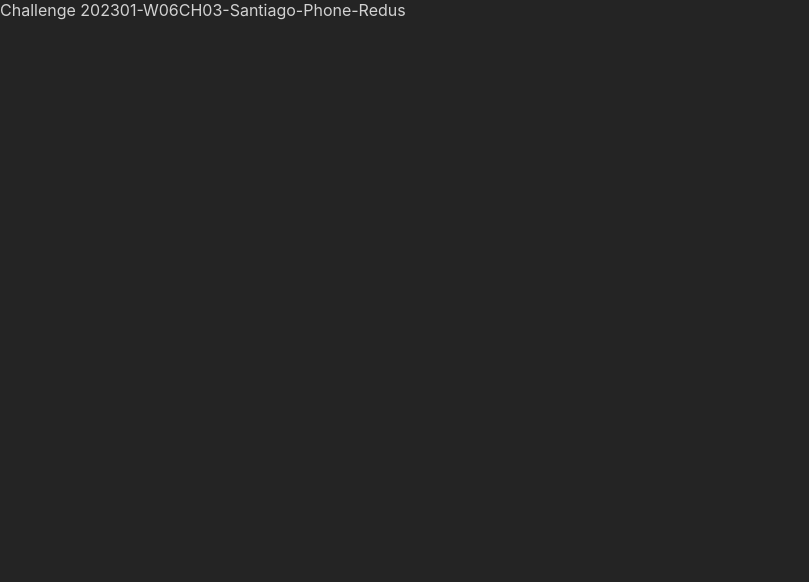
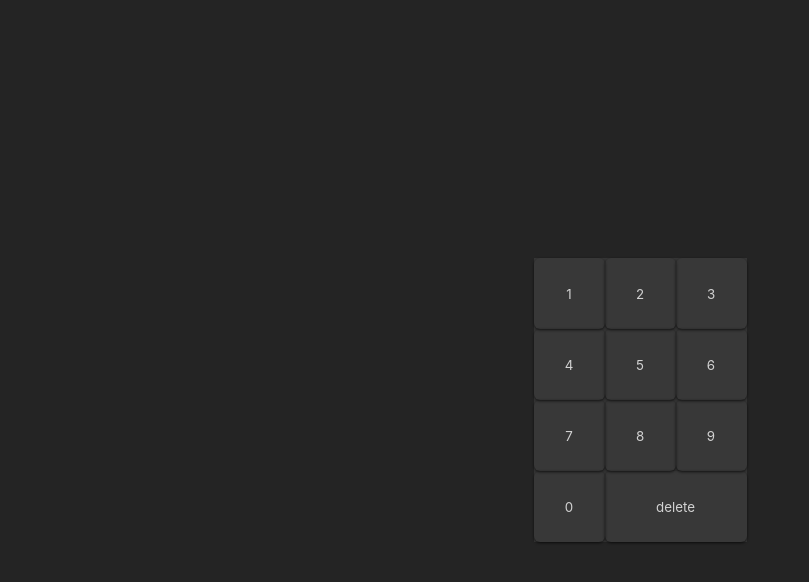
Before and after one commit to sfdezlop/202301-W06CH03-Santiago-Phone-Redus, a React (Create React App) app: page / in a window 1280 px wide. Shown: the top 582 px of the page, without its empty margins (0-809 px from the left). Built offline with nearby package versions, Linux system fonts and the light colour scheme.

Commit message:
Update app and test

```diff
--- a/src/core/components/app/App.tsx
+++ b/src/core/components/app/App.tsx
@@ -1,8 +1,15 @@
 import React from 'react';
+
+import { Keyboard } from '../keyboard/keyboard';
 
 function App() {
   return (
-    <div className="App">Challenge 202301-W06CH03-Santiago-Phone-Redus</div>
+    // <div className="App">Challenge 202301-W06CH03-Santiago-Phone-Redus</div>
+    <div className="container">
+      <main className="phone">
+        <Keyboard></Keyboard>
+      </main>
+    </div>
   );
 }
 
```
Also changed, not shown: 1 other file (tests, documents, lock files or other folders).
